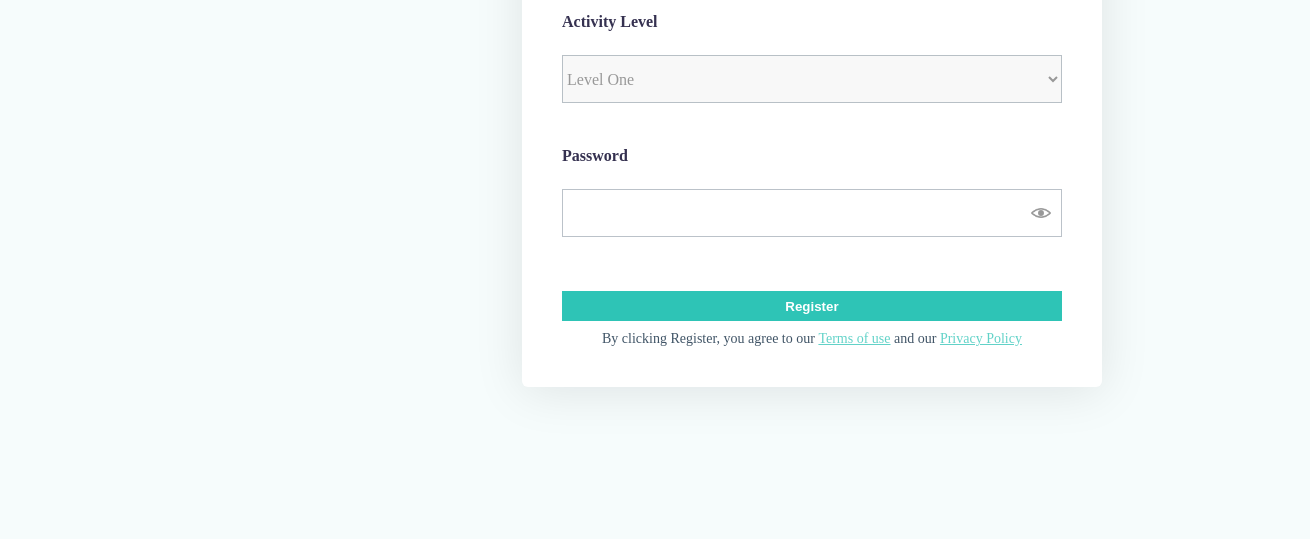
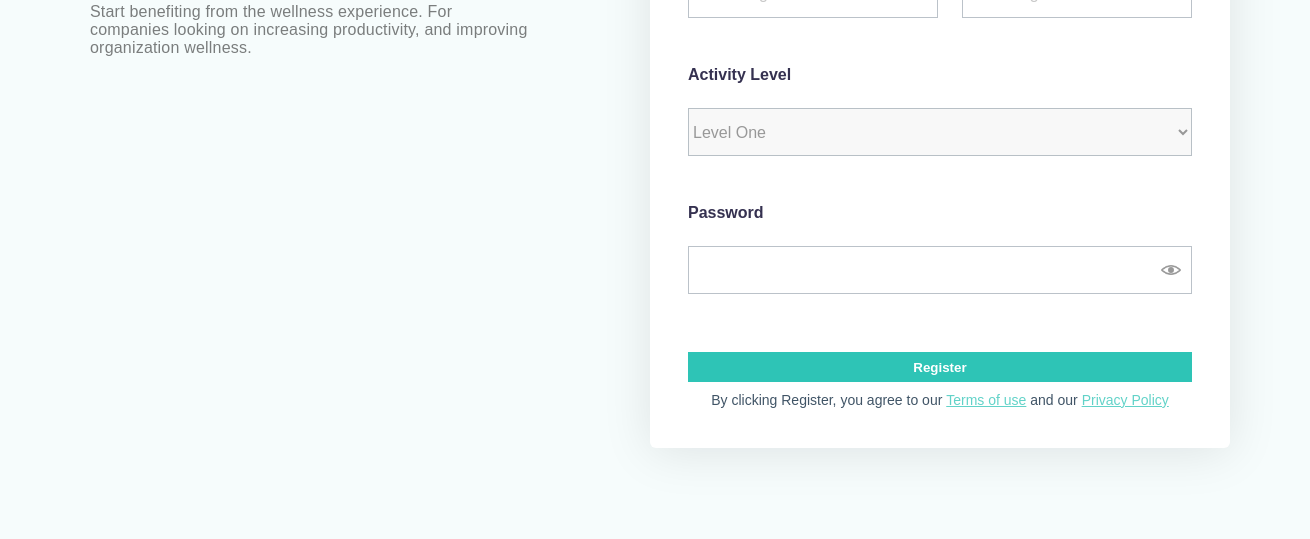
Before and after one commit to OluwatobilobaOgundele/Ass-1-4, a plain HTML site: page wellness.html in a window 1280 px wide. Shown: the part 479-1018 px from the top of the page, 1310 px wide, since content can reach past the window. Before the commit the page ends 916 px from the top, so only its background shows below. Drawn offline with Linux system fonts and the light colour scheme; a web font is replaced by a local one.

Commit message:
final update

```diff
--- a/wellness.css
+++ b/wellness.css
@@ -21,7 +21,7 @@
 }
 body {
   background-color: hsla(174, 62%, 47%, 0.04);
-  font-family: 'Brown'
+  font-family: 'Brown', sans-serif;
 }
 
 p.desktop {
@@ -35,7 +35,7 @@ form {
   max-width: 580px;
   padding: 40px;
   box-shadow: 0px 4px 50px 0px rgba(4, 8, 19, 0.1);
-  font-family:"Sofia Pro";
+  font-family:"Sofia Pro", sans-serif;
   border-radius: 6px;
   color: rgba(1, 28, 52, 1);
   font-weight: 500;
@@ -100,7 +100,7 @@ img:hover {
   transform: rotate(90deg);
 }
 label {
-  font-family: "Sofia Pro";
+  font-family: inherit;
   font-weight: 900;
   color: rgba(7, 3, 40, 0.816);
 }
@@ -121,9 +121,12 @@ label {
 }
 @media (min-width: 450px) {
   main {
-    margin: 50px;
+    max-width: 1140px;
+    margin: 71px auto;
     display: grid;
+    padding: 20px;
     grid-template-columns: 40% 60%;
+    gap: 120px;
   }
   img {
     margin-block-start: 124px;
@@ -133,6 +136,7 @@ label {
     display: block;
     margin-block-start: 25px;
     opacity: 0.5;
+    max-width: 440px;
   }
   p.mobile {
     display: none;
@@ -140,7 +144,7 @@ label {
   div.form_container {
     display: grid;
     grid-template-columns: 50% 46%;
-    gap: 20px;
+    gap: 24px;
     place-content: center;
   }
   .activity,
```
Also changed, not shown: index.html (+1 -1 lines).
